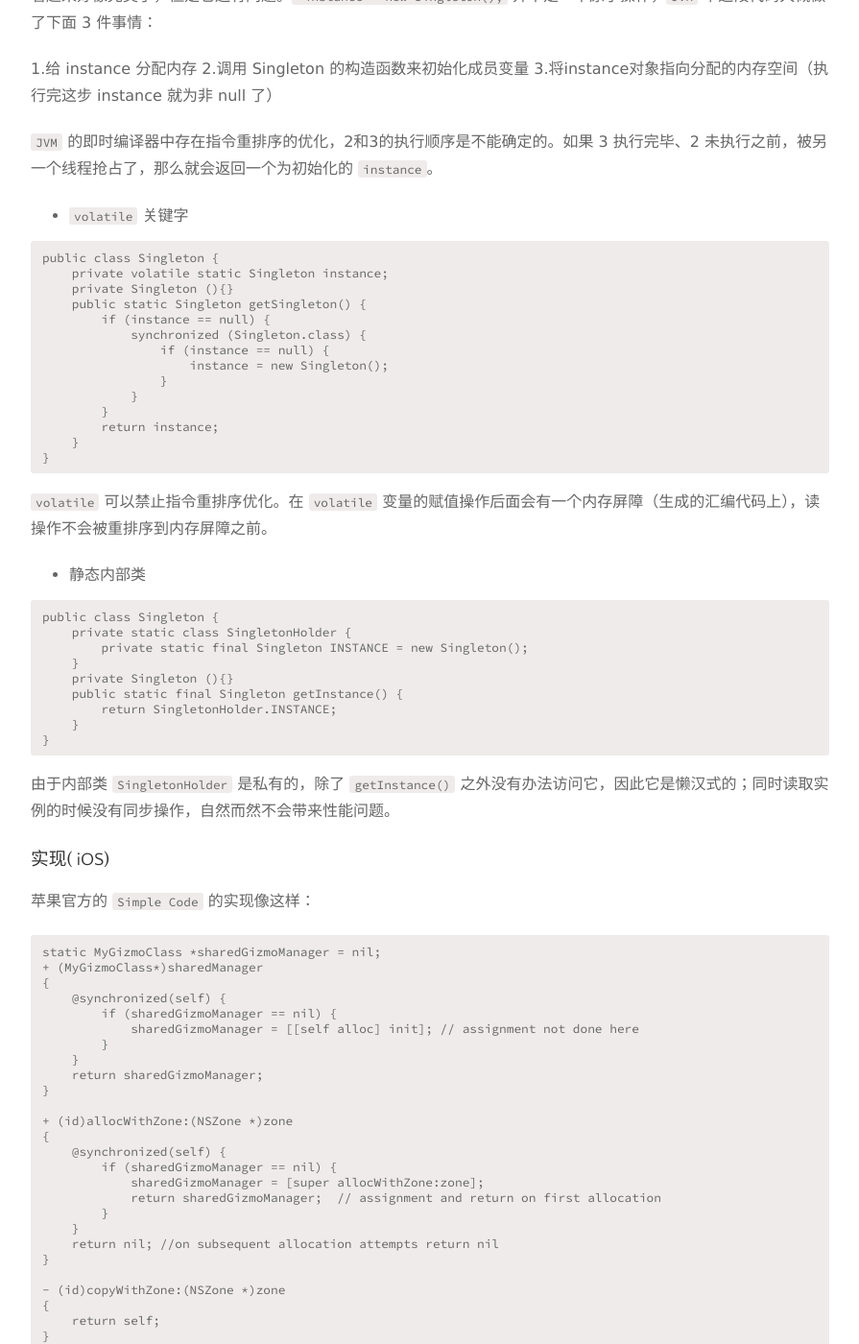
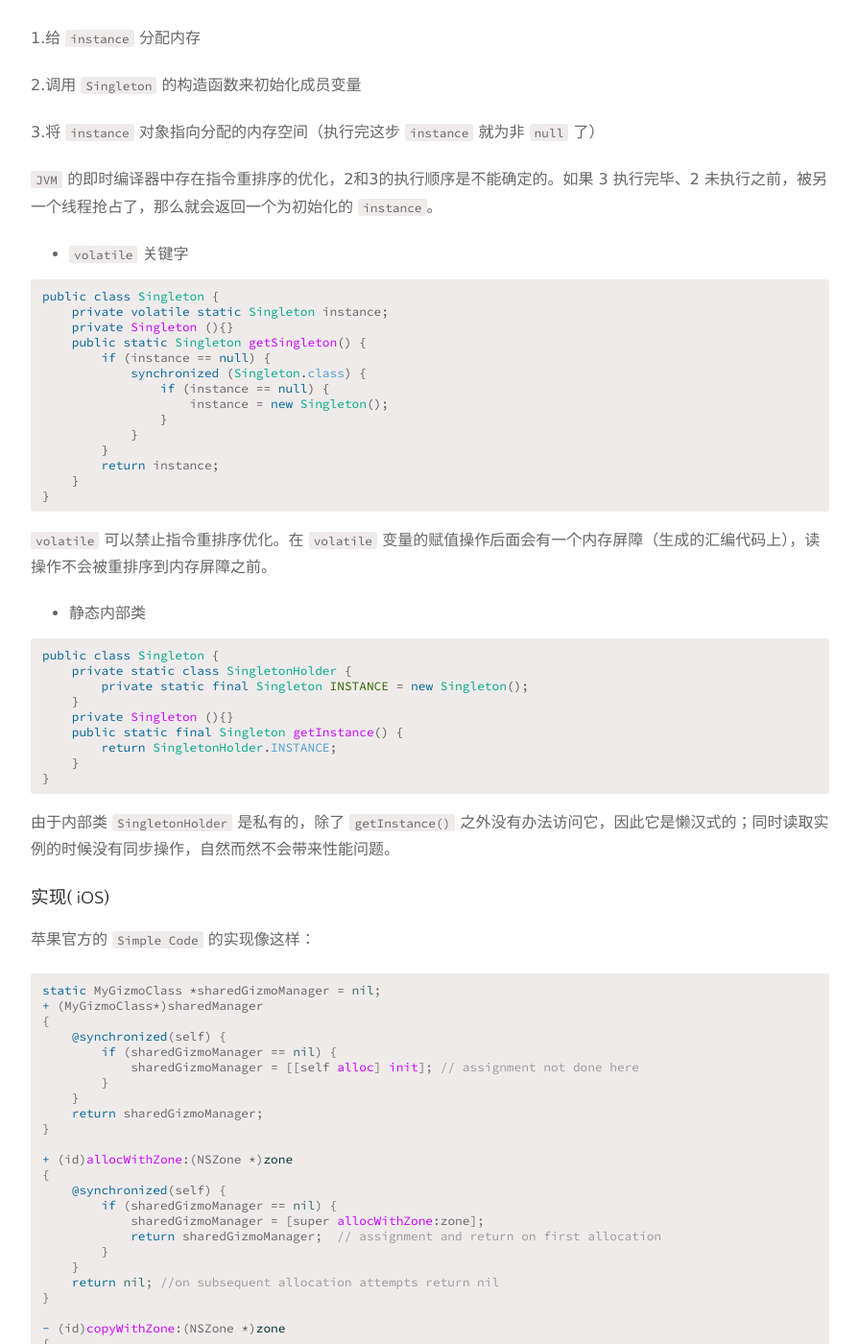
Before and after one commit to Darcygsc/Darcygsc.github.io, a Jekyll site: the page built from _posts/2017-5-15-Singleton.md, in a window 1280 px wide and 1400 px high, scrolled down 1582 px. Shown: the whole window at 96% size, without its empty margins (192-1087 px from the left). Built offline with Jekyll 4.4.1, drawn with Linux system fonts in a browser that asks for light colours; nearby versions of some CDN libraries; some of the changed text lies outside the part shown.

Commit message:
update singleton

````diff
--- a/_posts/2017-5-15-Singleton.md
+++ b/_posts/2017-5-15-Singleton.md
@@ -20,23 +20,21 @@ image:
 
 - 利用一个静态变量来记录 `Singleton` 类的唯一实例。
 
-```
+```java
 private static Singleton uniqueInstace;
-
 ```
 
 - 把构造方法声明为私有的，只有 `Singleton` 类内部才可以访问。
 
-```
+```java
 private Singleton(){}
-
 ```
 
 - 用 `sharedInstance` 方法实例化对象，并返回这个实例。
 
 <!--more-->
 
-```
+```java
 public static Singleton getInstance(){
   if (uniqueInstace == null){
   	uniqueInstace = new Singleton();
@@ -51,7 +49,7 @@ public static Singleton getInstance(){
 
 只要把 `getInstance()` 变成同步 (`synchronized`) 方法，多线程问题就可以迎刃而解了。
 
-```
+```java
 public static synchronized Singleton getInstance(){
   if (uniqueInstace == null){
   	uniqueInstace = new Singleton();
@@ -64,7 +62,7 @@ public static synchronized Singleton getInstance(){
 
 - 饿汉式
 
-```
+```java
 public class Singleton{
     private static final Singleton instance = new Singleton();
     private Singleton(){}
@@ -78,7 +76,7 @@ public class Singleton{
 
 - 双重检查加锁
 
-```
+```java
 public static Singleton getSingleton() {
     if (instance == null) {
         synchronized (Singleton.class) {
@@ -93,15 +91,17 @@ public static Singleton getSingleton() {
 
 看起来好像完美了，但是它还有问题。` instance = new Singleton();` 并不是一个原子操作，`JVM` 中这段代码大概做了下面 3 件事情：
 
-1.给 instance 分配内存
-2.调用 Singleton 的构造函数来初始化成员变量
-3.将instance对象指向分配的内存空间（执行完这步 instance 就为非 null 了）
+1.给 `instance` 分配内存
+
+2.调用 `Singleton` 的构造函数来初始化成员变量
+
+3.将 `instance` 对象指向分配的内存空间（执行完这步 `instance` 就为非 `null` 了）
 
 `JVM` 的即时编译器中存在指令重排序的优化，2和3的执行顺序是不能确定的。如果 3 执行完毕、2 未执行之前，被另一个线程抢占了，那么就会返回一个为初始化的 `instance`。
 
 - `volatile` 关键字
 
-```
+```java
 public class Singleton {
     private volatile static Singleton instance;
     private Singleton (){}
@@ -122,7 +122,7 @@ public class Singleton {
 
 - 静态内部类
 
-```
+```java
 public class Singleton {
     private static class SingletonHolder {
         private static final Singleton INSTANCE = new Singleton();
@@ -139,7 +139,7 @@ public class Singleton {
 
 苹果官方的 `Simple Code` 的实现像这样：
 
-```
+```objective-c
 static MyGizmoClass *sharedGizmoManager = nil;
 + (MyGizmoClass*)sharedManager
 {
@@ -192,7 +192,7 @@ static MyGizmoClass *sharedGizmoManager = nil;
 
 `Objective－C` 中没有绝对的私有方法，可以使用 `NS_UNAVAILABLE` 将一些方法设置为不可用。
 
-```
+```objective-c
 - (instancetype)init NS_UNAVAILABLE;
 
 + (instancetype)new NS_UNAVAILABLE;
@@ -203,7 +203,7 @@ static MyGizmoClass *sharedGizmoManager = nil;
 #### dispatch_once
 
 在 `ARC` 时代，更多的是使用苹果官方推出的 `GCD` 来完成单例模式：
-```
+```objective-c
 + (Singleton *)sharedInstance{
     static Singleton *instance = nil;
     static dispatch_once_t onceToken;
````
Also changed, not shown: other parts of _posts/2017-5-15-Singleton.md (+2 -0 lines).
